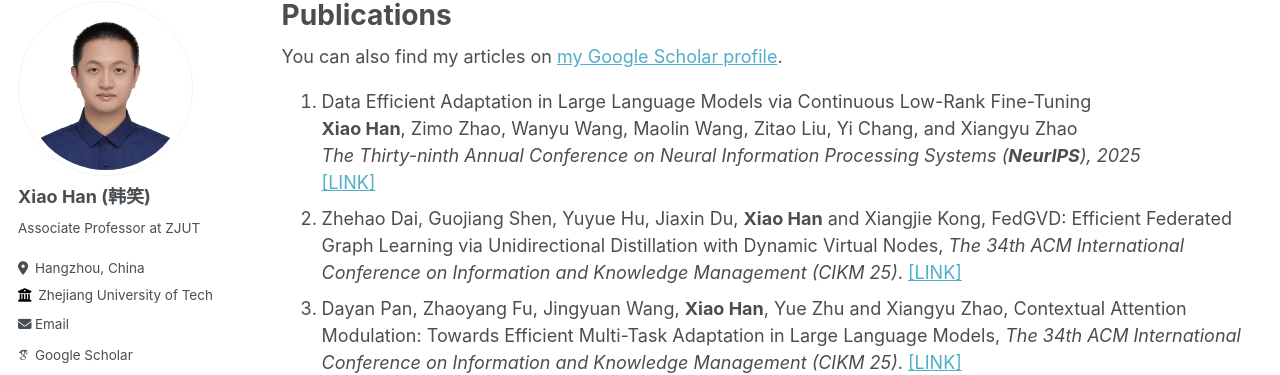
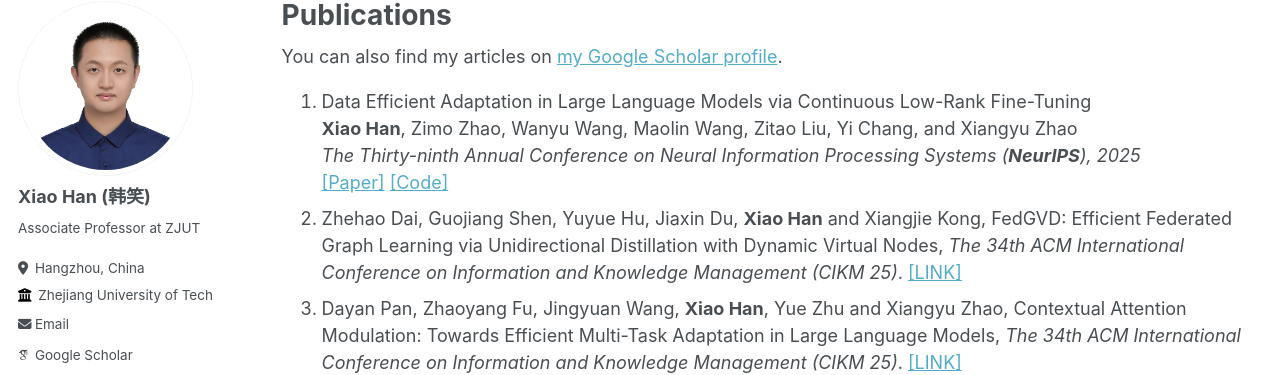
Before and after one commit to hahahenha/hahahenha.github.io, a Jekyll site: the page built from _pages/publications.md, in a window 1280 px wide and 900 px high. Shown: the part 105-480 px from the top of the window. Built offline with Jekyll 4.4.1, drawn with Linux system fonts in a browser that asks for light colours; some web fonts are replaced.

Commit message:
Update publications.md

```diff
--- a/_pages/publications.md
+++ b/_pages/publications.md
@@ -22,7 +22,8 @@ author_profile: true
     Data Efficient Adaptation in Large Language Models via Continuous Low-Rank Fine-Tuning <br>
     <Strong>Xiao Han</Strong>, Zimo Zhao, Wanyu Wang, Maolin Wang, Zitao Liu, Yi Chang, and Xiangyu Zhao <br>
     <em>The Thirty-ninth Annual Conference on Neural Information Processing Systems (<Strong>NeurIPS</Strong>), 2025</em> <br>
-    <a target="_blank" rel="noopener" href="https://">[LINK]</a>
+    <a target="_blank" rel="noopener" href="https://">[Paper]</a>
+    <a target="_blank" rel="noopener" href="https://">[Code]</a>
   </li>
 
   <li>
```
